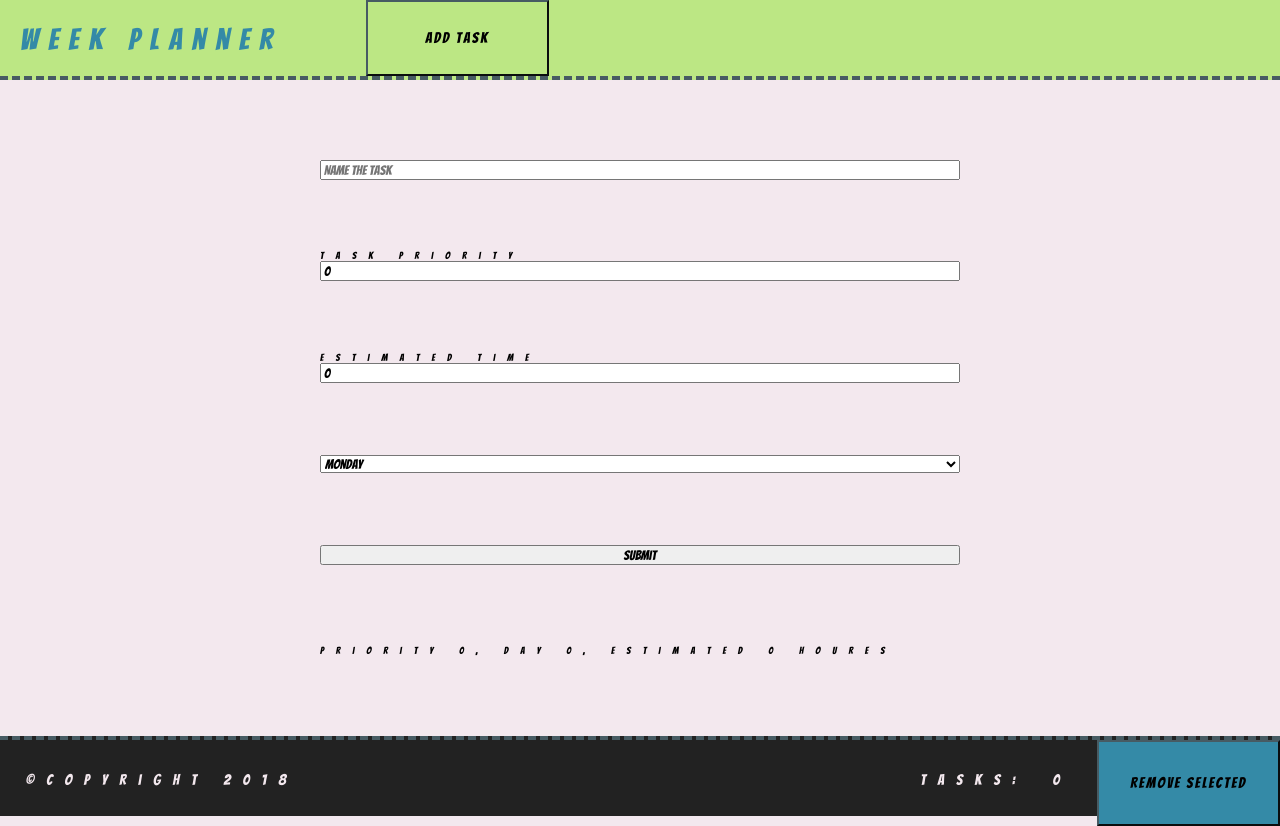
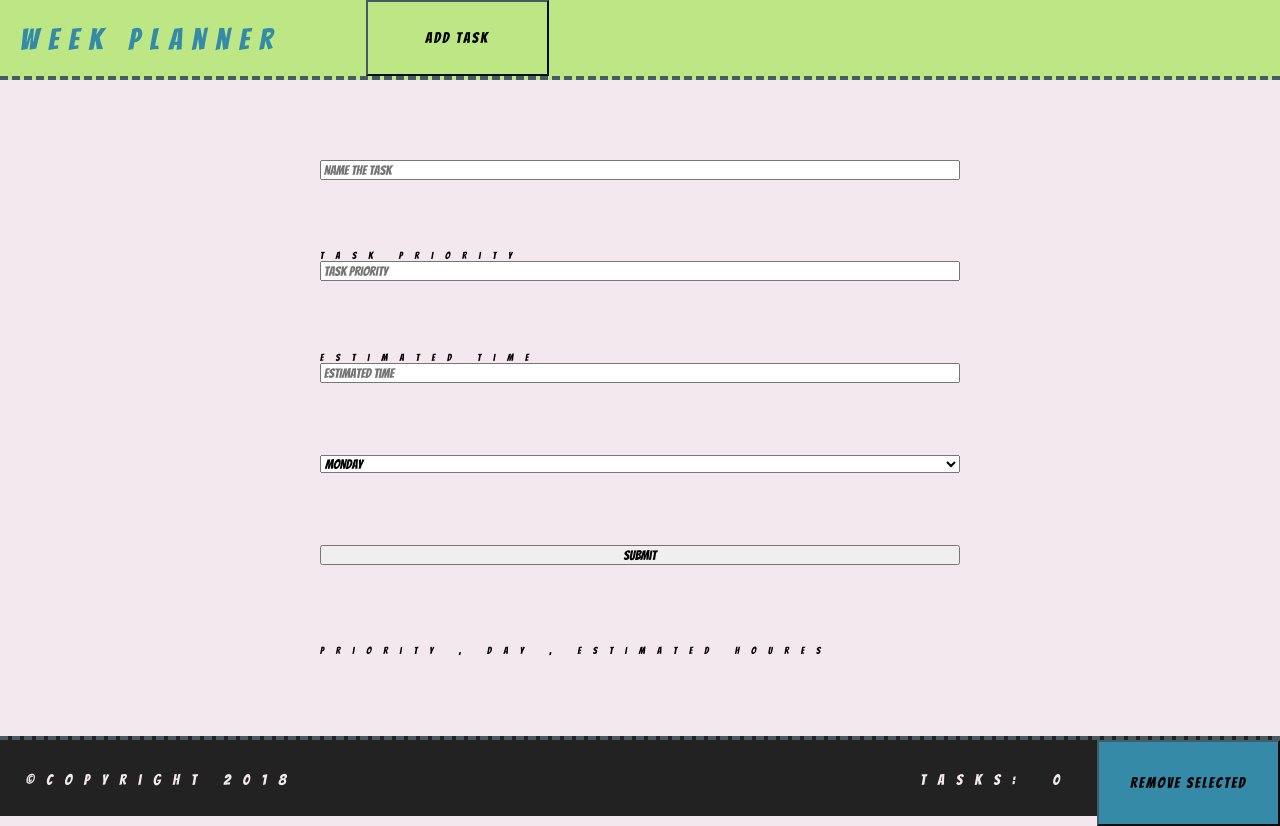
Before and after one commit to szymonWojcikowski/weekPlanner, a React app: page / in a window 1280 px wide. Both pictures are taken after a click on the button "Add Task". Built offline with nearby package versions, Linux system fonts and the light colour scheme.

Commit message:
try to lift state up

```diff
--- a/src/App.jsx
+++ b/src/App.jsx
@@ -8,19 +8,22 @@ import AddForm from "./components/AddForm.jsx";
 import PlansSection from "./components/PlansSection.jsx";
 import Footer from "./components/Footer.jsx";
 
-
-
-
 class App extends React.Component {
     constructor(props) {
         super(props);
         this.state = {
             openAddFormClicked: false,
+            // properties for taskObjToAdd
+            taskName: "ble ble",
+            taskPriority: 0,
+            value: 0,
+            estimatedTime: 0,
             tasks: []
         };
 
         this.handleClick = this.handleClick.bind(this);
         this.handleT = this.handleT.bind(this);
+        this.handleSubmit = this.handleSubmit.bind(this);
     };
 
     handleClick(event) {
@@ -37,6 +40,20 @@ class App extends React.Component {
         }
     };
 
+    handleSubmit() {
+        console.log('props ', this.props, "tasks from state ", this.state.tasks);
+        const taskArr = [];
+        taskArr.push(
+            {
+                taskName: this.state.taskName,
+                taskPriority: this.state.taskPriority,
+                value: this.state.value,
+                estimatedTime: this.state.estimatedTime
+            }
+        );
+        this.setState({ tasks: taskArr })
+    };
+
     render() {
         return (
             <div onKeyDownCapture={this.handleT}>
@@ -44,16 +61,12 @@ class App extends React.Component {
                     handleClick={this.handleClick}
                     data={this.state}
                 />
-                {this.state.openAddFormClicked ? <AddForm tasks={this.state.tasks}/> : <PlansSection />}
+                {this.state.openAddFormClicked ? <AddForm tasks={this.state.tasks} handleSubmit={this.handleSubmit} /> : <PlansSection />}
                 <Footer />
             </div>
         )
     }
 }
-
-
-
-
 
 //--------------components rendering--------------
 document.addEventListener('DOMContentLoaded',
--- a/src/components/AddForm.jsx
+++ b/src/components/AddForm.jsx
@@ -6,10 +6,10 @@ class AddForm extends React.Component {
         super(props);
         this.state = {
             tasks: props.tasks,
-            taskName: "",
-            taskPriority: 0,
-            value: 0,
-            estimatedTime: 0
+            // taskName: "",
+            // taskPriority: 0,
+            // value: 0,
+            // estimatedTime: 0
         };
         this.handleChange = this.handleChange.bind(this);
         this.handleSubmit = this.handleSubmit.bind(this);
@@ -23,7 +23,10 @@ class AddForm extends React.Component {
     };
 
     handleSubmit(event) {
-        console.log('props ', this.props, "tasks from state ", this.state.tasks);
+
+        //console.log('props ', this.props, "tasks from state ", this.state.tasks);
+        //event.preventDefault();
+        this.props.handleSubmit(event.target.value);
         event.preventDefault();
     };
 
```
